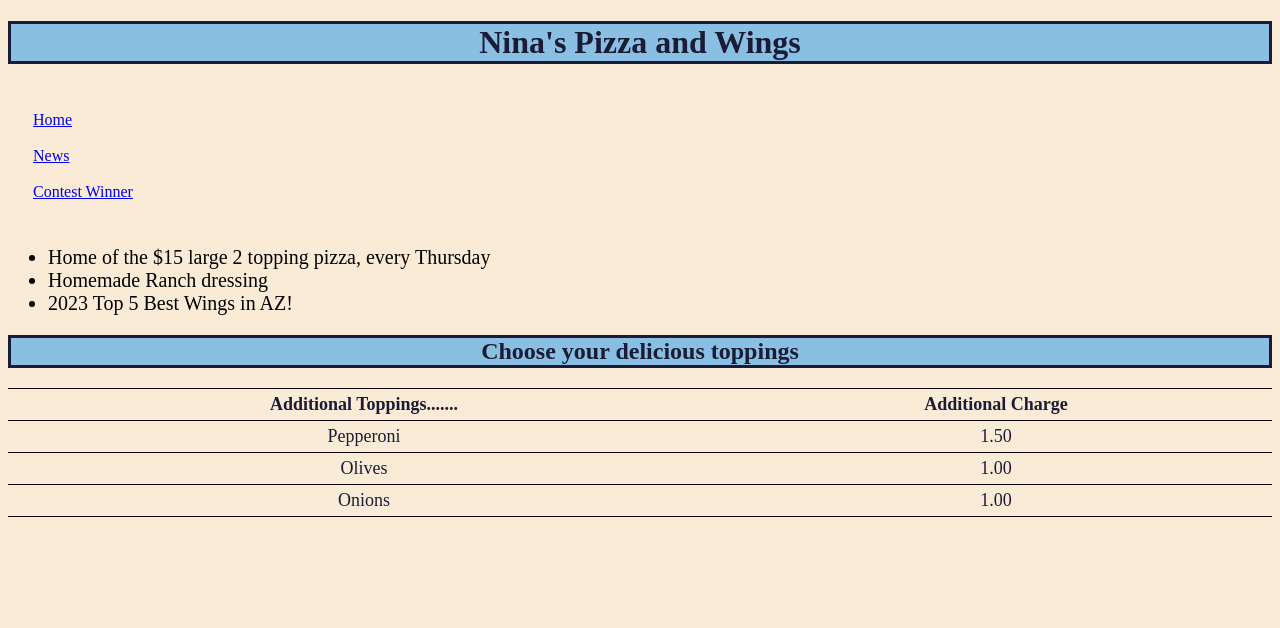
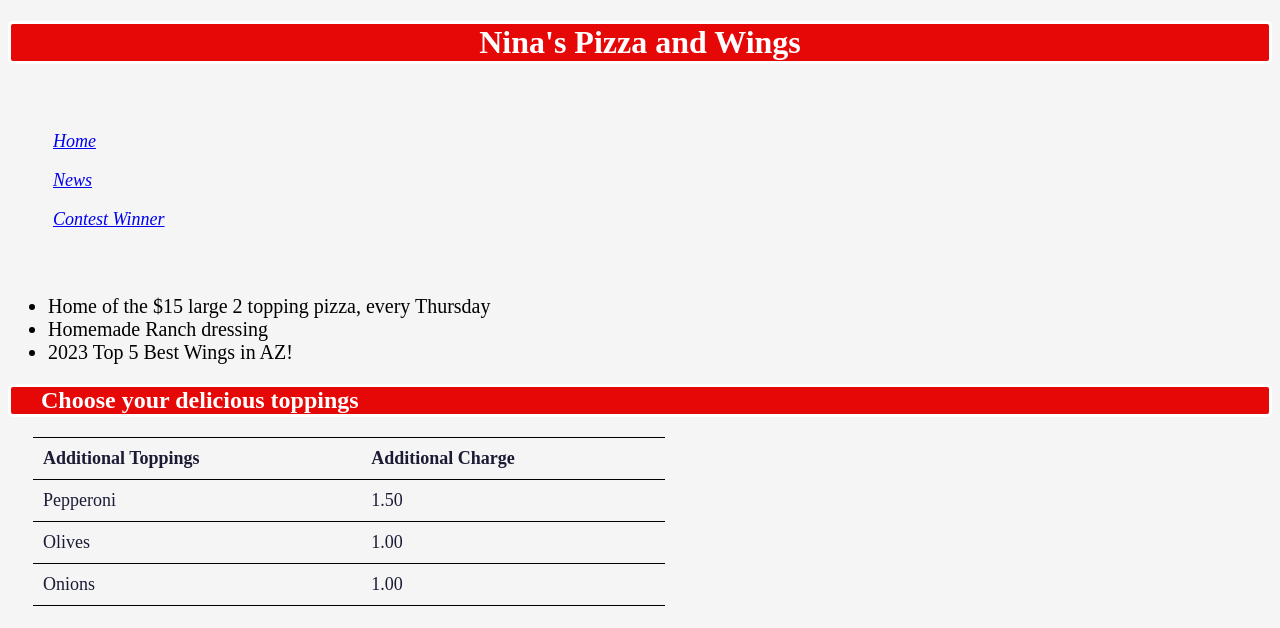
Before and after one commit to leninabriel/week2assignment, a plain HTML site: page index.html in a window 1280 px wide. Drawn offline with Linux system fonts and the light colour scheme.

Commit message:
changes to table and div with id selector

```diff
--- a/index.html
+++ b/index.html
@@ -10,9 +10,9 @@
     <h1>Nina's Pizza and Wings</h1>
 
     <div>
-        <a href="index.html">Home</a><br><br>
-        <a href="N.html">News</a><br><br>
-        <a href="C.html">Contest Winner</a>
+        <a id="another" href="index.html">Home</a><br><br>
+        <a id="another" href="N.html">News</a><br><br>
+        <a id="another" href="C.html">Contest Winner</a>
     </div>
     <ul>
         <li>Home of the $15 large 2 topping pizza, every Thursday</li>
@@ -23,7 +23,7 @@
 
     <table>
         <tr>
-            <th>Additional Toppings.......</th>
+            <th>Additional Toppings</th>
             <th>Additional Charge</th>
         </tr>
         <tr>
--- a/styles.css
+++ b/styles.css
@@ -1,28 +1,30 @@
 body {
-    background-color: antiquewhite;
+    background-color: whitesmoke;
 }
 h1{
-    color:rgb(27, 27, 53);
-    background-color: rgb(137, 191, 226);
-    border radius: 5px;
+    color:white;
+    background-color:rgb(230, 7, 7);
+    border-radius: 5px;
     border-style: solid;
     text-align: center;
 }
 
 h2{
-    color:rgb(27, 27, 53);
-    background-color: rgb(137, 191, 226);
-    border radius: 15px;
+    color:white;
+    background-color: rgb(230, 7, 7);
+    border-radius: 5px;
     border-style: solid;
-    text-align: center;
+    text-align: left;
+    padding-left: 30px;
 }
 
 h3{
-    color:rgb(27, 27, 53);
-    background-color: rgb(137, 191, 226);
-    border radius: 8px;
+    color:white;
+    background-color: rgb(230, 7, 7);
+    border-radius: 5px;
     border-style: solid;
     text-align: center;
+    padding: 5px
 }
 
 p{
@@ -30,18 +32,20 @@ p{
 }
 
 div{
-    padding: 25px;
+    padding: 45px;
+
 }
 
 table{
     border-collapse: collapse;
-    width: 100%;
+    width: 50%;
+    margin-left: 25px;
 }
 th, td{
-    text-align: center;
+    text-align: left;
     border-style: solid;
     border-width: 1px;
-    padding: 5px;
+    padding: 10px;
     border-left: 1px;
     border-right: 1px;
     font-size: 18px;
@@ -50,6 +54,7 @@ th, td{
 }
 ul{
     font-size: 20px;
+
 }
 img{
     height: 150px;
@@ -63,5 +68,9 @@ form{
     text-align: center;
 }
 #font-size{
-    font-size: 35px
+    font-size: 35px;
 }
+#another{
+    font-style: italic;
+    font-size: 18px;
+}
```
Also changed, not shown: C.html (+4 -4 lines), N.html (+4 -4 lines).
